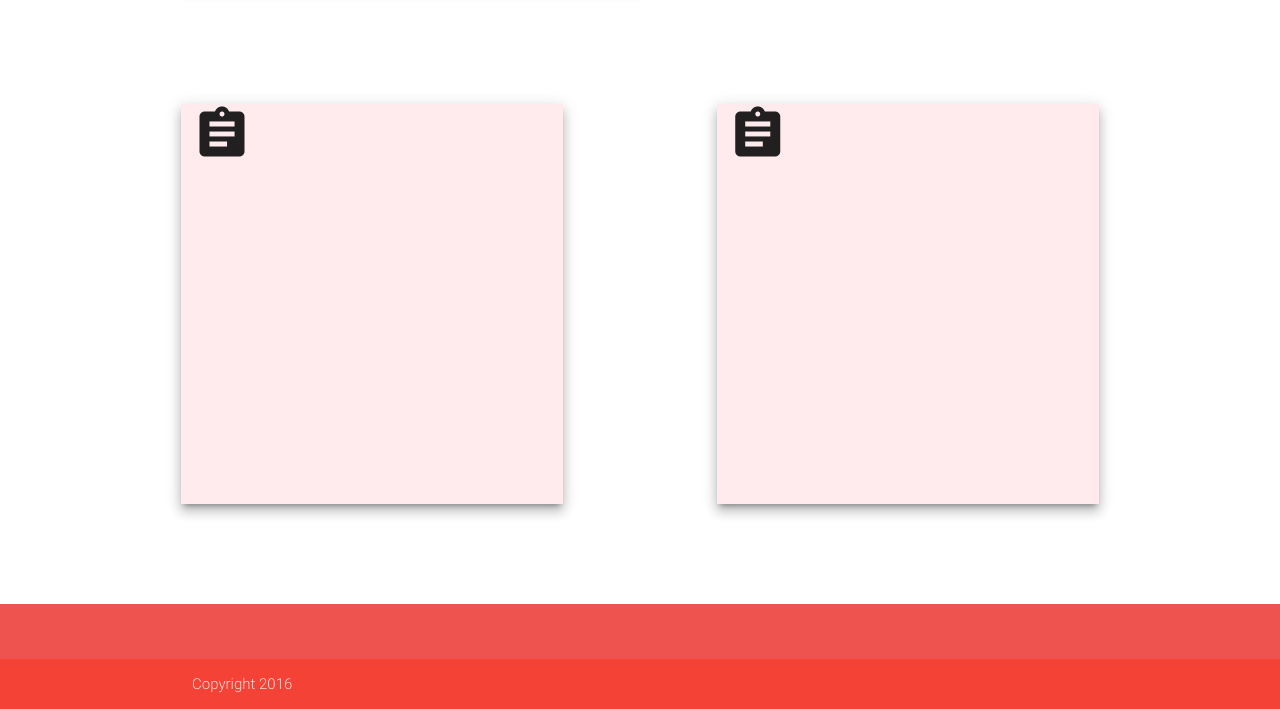
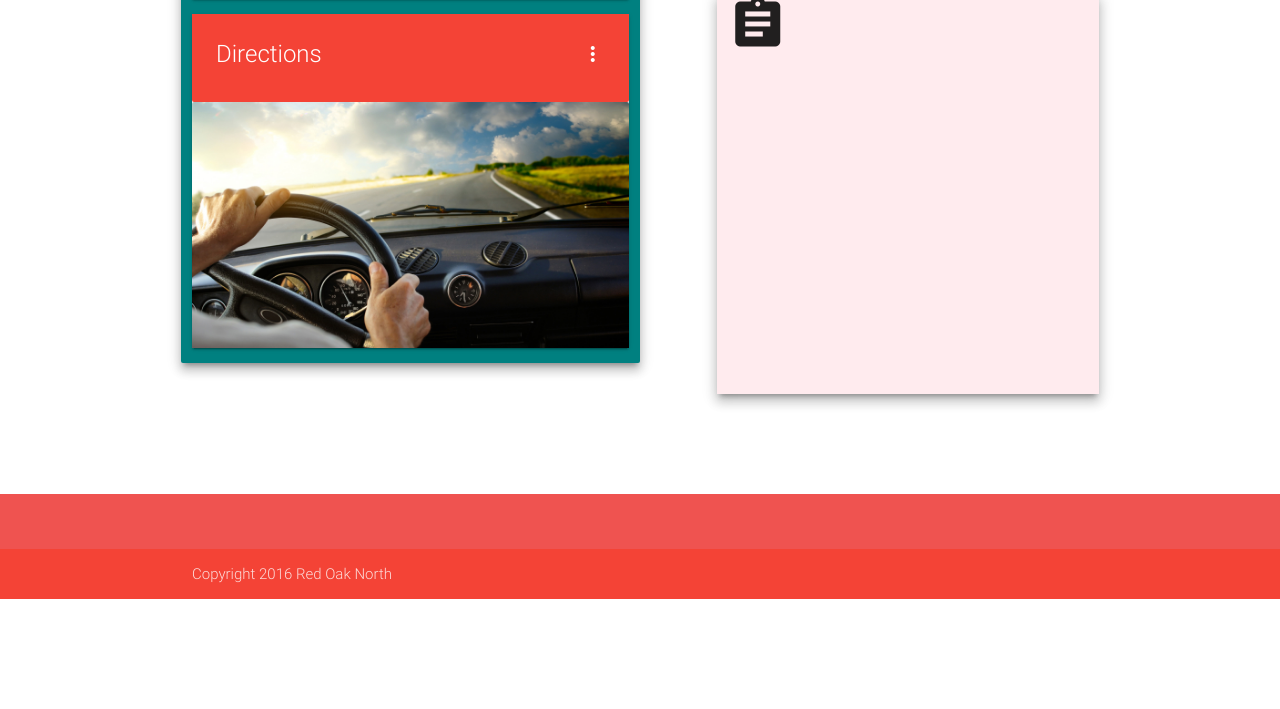
Before and after one commit to njwest/RedOakNorth, a PHP site: page /trekhubtemplate.html in a window 1280 px wide. Shown: the part 665-1374 px from the top of the page. After the commit the page ends 1264 px from the top, so only its background shows below. Run offline with PHP 8.4, Linux system fonts and the light colour scheme; some libraries are stand-ins or nearby versions; some web fonts are replaced.

Commit message:
trekhub template rearranged, style.css edited

```diff
--- a/TrekHub/assets/css/style.css
+++ b/TrekHub/assets/css/style.css
@@ -3,7 +3,7 @@
 }
 
 .brand-logo {
-	margin-left: 15px;
+	margin-left: 175px;
 }
 
 div#queryOrigin {
@@ -12,6 +12,15 @@
 
 div#map {
 	height: 400px;
+}
+
+div#mapCard{
+/*	background-color:#f44336;
+*/
+	background-color: teal;
+}
+
+div#slidingcard{
 }
 
 div#weathercard {
@@ -25,12 +34,11 @@
 
 div#calendar {
 	height: 400px;
-	margin-top: 100px;
 }
 
 div#notes {
 	height: 400px;
-	margin-top: 100px;
+	margin-top:10px;
 }
 
 #footer {
--- a/TrekHub/trekhubtemplate.html
+++ b/TrekHub/trekhubtemplate.html
@@ -1,7 +1,7 @@
 <!DOCTYPE html>
 <html>
 <head>
-
+  <title>Trek-Hub</title>
 	<script src="assets/jquery/jquery-2.2.3.js"></script>
 
 	<link rel="stylesheet" href="https://cdnjs.cloudflare.com/ajax/libs/materialize/0.97.6/css/materialize.min.css">
@@ -15,7 +15,6 @@
 
 <body>
 
-<div class="container">
 <nav id="header">
     <div class="nav-wrapper #ef5350 red lighten-1">
       <a href="#" class="brand-logo">Trek-Hub</a>
@@ -25,9 +24,12 @@
         <li><a href="#"><i class="material-icons">perm_identity</i></a></li>
     </div>
 </nav>
+
+<div class="container">
+  <!-- Row 1 - Destination Input, Weather -->
 	<div class="row">
 		<div id="queryOrigin" class="col s12">
-       		<div class="input-field col s3">
+      <div class="input-field col m3 s12">
         <input id="origin" type="text">
         <label for="origin">Origin</label>
         <button class="btn waves-effect waves-light" type="submit" id="submitSearch">Submit</button>
@@ -37,7 +39,7 @@
          			<label for="destination">Destination</label>
           	</div>
          	<div id="weathercard" class="row">
-      			<div class="col s4 offset-s2">
+      			<div class="col m4 s12 offset-m2">
        				 <div id="card" class="card-panel teal z-depth-4">
           				<p class="white-text center-align"><b>Destination Weather: <span id="temp" class="white-text">
           			 </span></b></p>
@@ -47,18 +49,24 @@
     		</div>
 		</div>
 	</div>
+  <!-- Row 2 - Map/Directions, Schedule -->
+	<div class="row">
+    <!-- Map & Directions Card-->
+    <div class="card-panel col m6 s12 z-depth-4" id="mapCard">
+      <!-- Map -->
+  		<div id="map" class="card">
+  		</div>
+      <!-- Directions -->
+      <div id="slidingcard">
+        <div class="card" id="slidingcard">
 
-	<div class="row">
-		<div id="map" class="col s6 z-depth-4">
+          <div class="card-content #f44336 red">
+              <span class="card-title activator white-text">Directions<i class="material-icons right">more_vert</i>
+              </span>
           </div>
 
-		<div id="slidingcard" class="col s5 offset-s1">
-			<div class="card z-depth-4">
           <div class="card-image waves-effect waves-block waves-light">
                 <img class="activator" src="assets/images/directions.jpg">
-   				</div>
-    		<div class="card-content #f44336 red">
-      			<span class="card-title activator white-text">Directions<i class="material-icons right">more_vert</i></span>
           </div>
           <div class="card-reveal #ffffff white">
               <span class="card-title grey-text text-darken-4"><i class="material-icons right">close</i></span>
@@ -67,15 +75,18 @@
           </div>
         </div>
       </div>
+
     </div>
 
-  <div class="row">
-      <div id="calendar" class="col s5 z-depth-4 #ffebee red lighten-5">
+        <div id="calendar" class="col m5 s12 z-depth-4 #ffebee red lighten-5 offset-m1">
           <i class="medium material-icons">assignment</i>
         </div>
-      <div id="notes" class="col s5 offset-s2 z-depth-4 #ffebee red lighten-5">
-          <i class="medium material-icons">assignment</i>
+
+        <div id="notes" class="col m5 s12 offset-m1 z-depth-4 #ffebee red lighten-5">
+          <i class="medium material-icons">assignment
+          </i>
       </div>
+
     </div>
 
 </div>
@@ -98,7 +109,7 @@
           </div>
           <div class="footer-copyright #f44336 red">
             <div class="container">
-            Copyright 2016
+            Copyright 2016 Red Oak North
             </div>
           </div>
 </footer>
```
Also changed, not shown: TrekHub/TrekHub.html (+1 -11 lines). Lines whose indentation alone changed are shown as unchanged.
